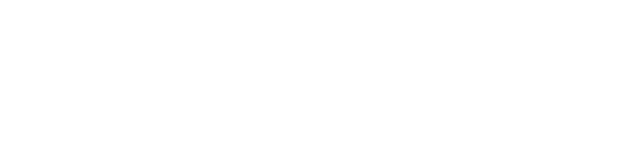
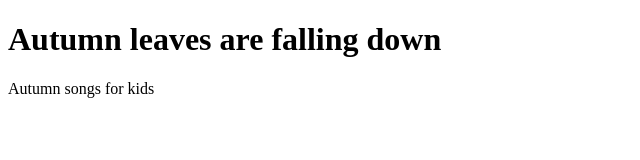
Before and after one commit to majeranek85/zad-4.4, a plain HTML site: page index.html in a window 1280 px wide. Shown: the whole page, without its empty margins (0-640 px from the left). Drawn offline with Linux system fonts and the light colour scheme.

Commit message:
Add html for page header

```diff
--- a/index.html
+++ b/index.html
@@ -6,6 +6,10 @@
     <link rel="stylesheet" href="css/style.css" type="text/css">
   </head>
   <body>
+    <header>
+      <h1>Autumn leaves are falling down</h1>
+      <p>Autumn songs for kids</p>
+    </header>
 
   </body>
 </html>
```
